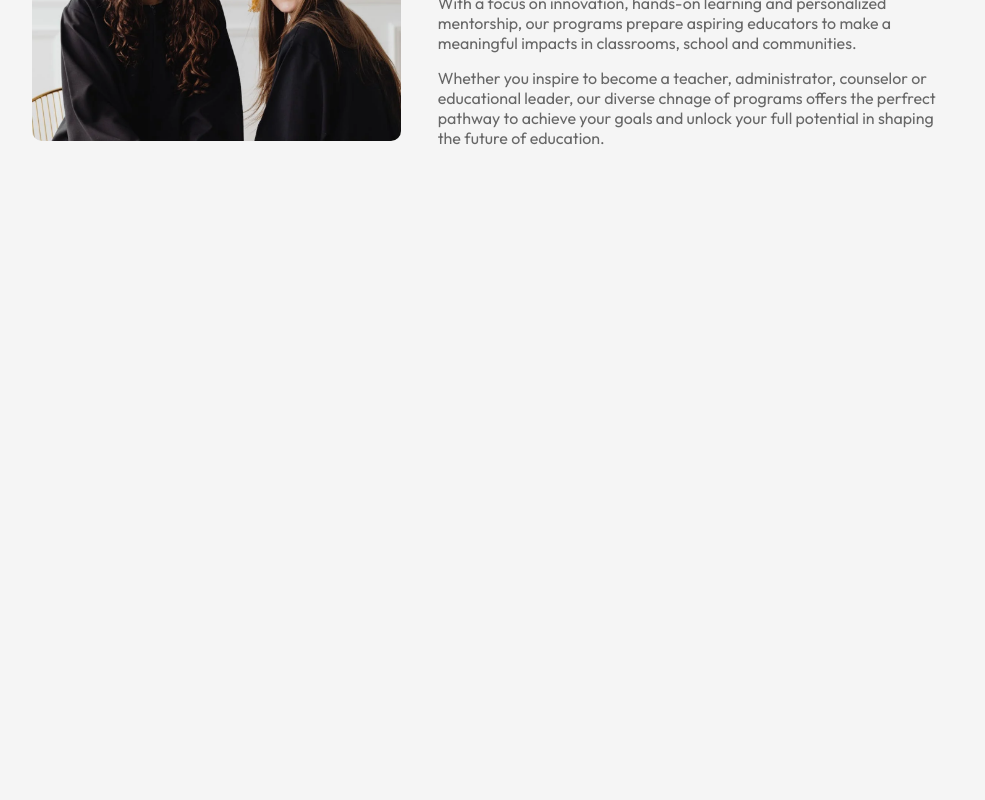
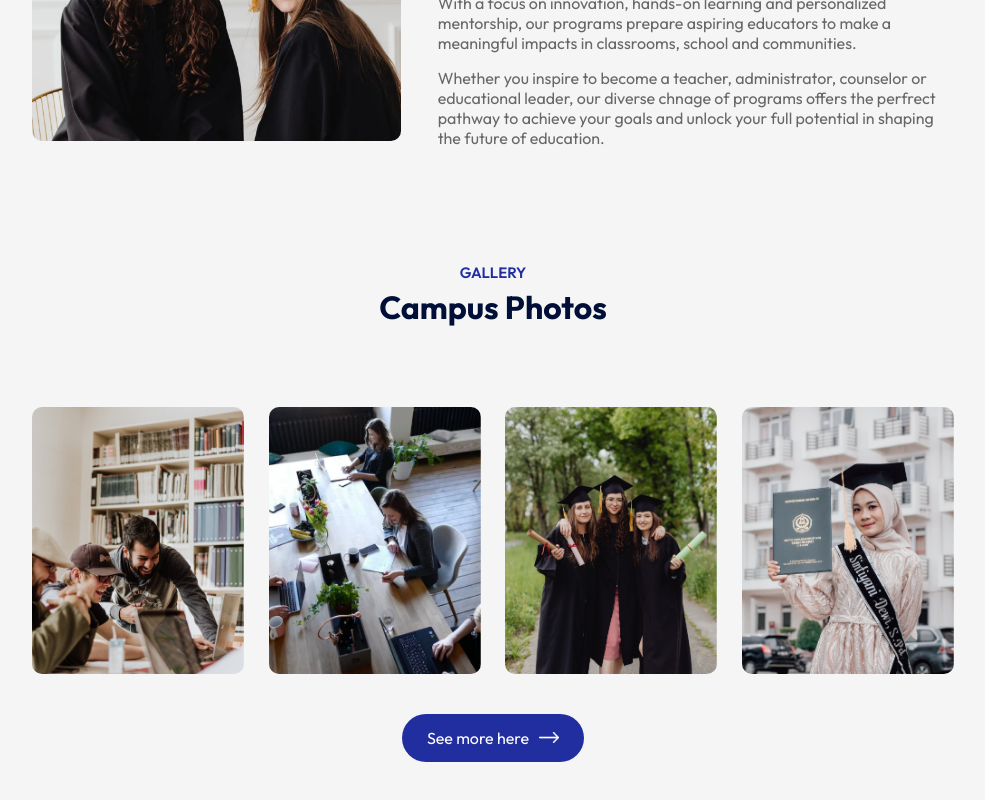
Before and after one commit to DerickMuluka/edusity, a React (Vite) app: page / in a window 1280 px wide. Shown: the part 1631-2431 px from the top of the page, without its empty margins (147-1132 px from the left). Before the commit the page ends 1894 px from the top, so only its background shows below. Built offline with nearby package versions, Linux system fonts and the light colour scheme.

Commit message:
add Campus component (section)

```diff
--- a/src/App.jsx
+++ b/src/App.jsx
@@ -4,6 +4,7 @@
 import Programs from './components/Programs/Programs'
 import Title from './components/Title/Title'
 import About from './components/About/About'
+import Campus from './components/Campus/Campus'
 
 
 const App = () => {
@@ -15,6 +16,8 @@
         <Title subTitle = 'Our Programs' title='What We Offer'/>
         <Programs/>
         <About/>
+        <Title subTitle = 'Gallery' title='Campus Photos'/>
+        <Campus/>
       </div>
     </div>
   )
--- /dev/null
+++ b/src/components/Campus/Campus.css
@@ -0,0 +1,20 @@
+.campus
+{
+    margin: 80px auto;
+    width: 90%;
+    text-align: center;
+}
+
+.gallery
+{
+    display: flex;
+    align-items: center;
+    justify-content: space-between;
+    margin-bottom: 40px;
+}
+
+.gallery img
+{
+    width: 23%;
+    border-radius: 10px;
+}
--- /dev/null
+++ b/src/components/Campus/Campus.jsx
@@ -0,0 +1,23 @@
+import React from 'react'
+import './Campus.css'
+import gallery_1 from '../../assets/gallery-1.png'
+import gallery_2 from '../../assets/gallery-2.png'
+import gallery_3 from '../../assets/gallery-3.png'
+import gallery_4 from '../../assets/gallery-4.png'
+import white_arrow from '../../assets/white-arrow.png'
+
+const Campus = () => {
+  return (
+    <div className='campus'>
+        <div className="gallery">
+            <img src={gallery_1} alt="" />
+            <img src={gallery_2} alt="" />
+            <img src={gallery_3} alt="" />
+            <img src={gallery_4} alt="" />
+        </div>
+        <button className='btn dark-btn'>See more here <img src={white_arrow} alt="" /></button>
+    </div>
+  )
+}
+
+export default Campus
--- a/src/index.css
+++ b/src/index.css
@@ -47,3 +47,9 @@
     width: 20px;
     margin-left: 10px;
 }
+
+.btn.dark-btn
+{
+    background: #212ea0;
+    color: #fff;
+}
```
